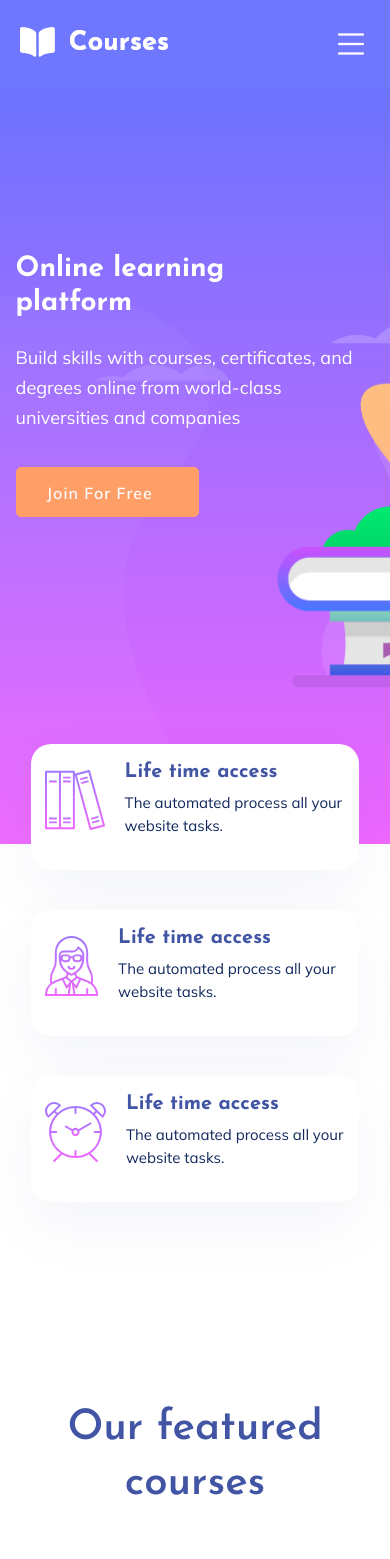
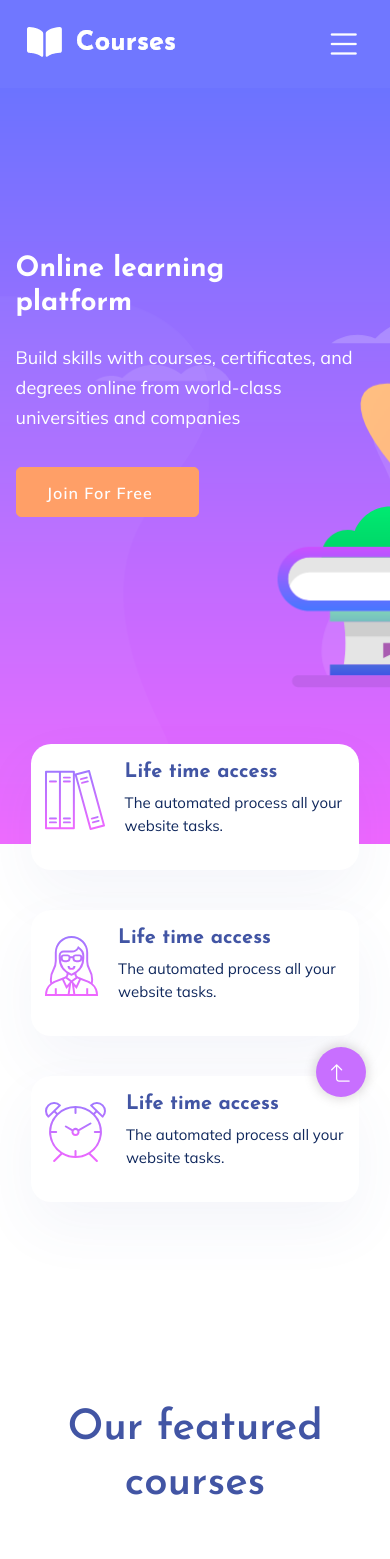
Before and after one commit to carissaayo/course-landing-page-clone, a React (Create React App) app: page / in a window 390 px wide. Shown: the top 1559 px of the page. Built offline with nearby package versions, Linux system fonts and the light colour scheme.

Commit message:
done with the project

```diff
--- a/src/App.css
+++ b/src/App.css
@@ -38,6 +38,8 @@ body {
   width: 100vw;
   height: 100vh;
   overflow-x: hidden;
+position: relative;
+
 }
 
 h1,h2,h3,h4,h5,h6{
@@ -71,7 +73,7 @@ li{
 
 .grid{
   display: grid;
-  grid-template-columns: repeat(2,1fr);
+  /* grid-template-columns: repeat(2,1fr); */
 }
 
 .block{
@@ -98,3 +100,33 @@ margin-bottom: 50px;
   font-size: 27px;
 }
 }
+
+
+/* SCROLL TO STYLES */
+.scrollup {
+  position: fixed;
+  bottom: -30%;
+  right: 1.5rem;
+  z-index: 30;
+  transition: .3s;
+        background: #C86FFF;
+    height: 50px;
+    width: 50px;
+    color: #fff;
+    font-size: 20px;
+    text-align: center;
+    border-radius: 50%;
+    line-height: 48px;
+    border: 2px solid transparent;
+    box-shadow: 0 0 10px 3px rgb(108 98 98 / 20%);
+}
+
+.scrollup:hover {
+  transform: translateY(-.25rem);
+  /* color: var(); */
+}
+
+/* Show Scroll Up*/
+.show-scroll {
+  bottom: 8rem;
+}
--- a/src/App.js
+++ b/src/App.js
@@ -1,24 +1,44 @@
-import './App.css';
+import { useEffect, useState } from "react";
+import "./App.css";
+
 import Header from "./components/Header/Header";
 import Services from "./components/Services/Services";
 import About from "./components/About/About";
-import Subjects from './components/Subjects/Subjects';
-import CTA from './components/CTA/CTA';
-import Experts from './components/Experts/Experts';
-import Outcome from './components/Outcome/Outcome';
-import Footer from './components/Footer/Footer';
+import Subjects from "./components/Subjects/Subjects";
+import CTA from "./components/CTA/CTA";
+import Experts from "./components/Experts/Experts";
+import Outcome from "./components/Outcome/Outcome";
+import Footer from "./components/Footer/Footer";
+
 
 function App() {
+  const [showScroll, setShowScroll] = useState(false);
+  useEffect(() => {
+    const scrollUp = () => {
+      if (window.scrollY > 400) {
+        setShowScroll(true);
+      } else {
+        setShowScroll(false);
+      }
+    };
+
+    window.addEventListener("scroll", scrollUp);
+
+    return () => window.removeEventListener("scroll",scrollUp);
+  }, []);
   return (
     <div className="App">
-     <Header/>
-     <Services/>
-     <About/>
-     <Subjects/>
-     <CTA/>
-     <Experts/>
-     <Outcome/>
-     <Footer/>
+      <Header />
+      <Services />
+      <About />
+      <Subjects />
+      <CTA />
+      <Experts />
+      <Outcome />
+      <Footer />
+      <a href="#" className={showScroll ? "scrollup show-scroll" : "scrollup "}>
+        <i class="bi bi-arrow-90deg-up"></i>
+      </a>
     </div>
   );
 }
--- a/src/components/Header/Header.css
+++ b/src/components/Header/Header.css
@@ -6,5 +6,4 @@
           background-repeat: no-repeat;
     background-position: center center;
     background-size: cover;
-
 }
--- a/src/components/Navbar/Navbar.css
+++ b/src/components/Navbar/Navbar.css
@@ -3,6 +3,15 @@
   padding: 20px 30px;
   height: --nav-height;
   width: 100vw;
+}
+.nav.scrolled{
+  position:fixed;
+  z-index: 40;
+  width: 100%;
+  top:0;
+      background: linear-gradient(to bottom, #c054ff 0%, #5274ff 100%);
+  padding: 20px 60px;
+transition: all .2s linear ;
 }
 
 .logo-con {
@@ -21,11 +30,11 @@
 .sign-con {
   width: 30%;
   height: 100%;
-  padding-right: 30px;
+  padding-right: 50px;
   gap: 20px;
 }
 .sign-con li {
-  height: 100%;
+  height: 52px;
   width: 100%;
   position: relative;
 }
@@ -60,15 +69,18 @@
 
 @media screen and (max-width: 1370px) {
   .nav {
-    max-width: 95%;
-    padding: 20px 40px;
+    /* max-width: 95%; */
+    padding: 20px 7%;
   }
+  .sign-con {
+  padding-right: 70px;
+}
 }
 
 @media screen and (max-width: 990px) {
   .nav {
     max-width: 100%;
-    padding: 20px 20px;
+    padding: 20px 7%;
     position: relative;
   }
 
@@ -76,21 +88,45 @@
     display: block;
     opacity: 10;
   }
-  .nav-con,
+
   .nav__links,
   .sign-con {
     flex-direction: column;
     align-items: flex-start;
     padding: 12px;
+    display: none;
   }
   .nav-con {
     position: absolute;
-    top: 62px;
-    width: 93%;
+    top: 88px;
+    width: 88%;
     background-color: #c86fff;
+    padding: 0px;
+    display: block;
+    transition: height .2s ease-in-out;
+    height: 0;
+    left: 4%;
+  }
+  .show{
+    height: 361px;
     padding: 12px;
-    display: none;
   }
+
+  .nav-con.show{
+    border-bottom: 1px solid white;
+
+  }
+
+
+
+.nav-con.show .nav__links,.nav-con.show  .sign-con {
+  display: flex;
+}
+
+.nav-con.show .sign-con{
+    height: 148px;
+}
+
 
   .nav__links li a{
       font-size: 15px;
--- a/src/components/Navbar/Navbar.js
+++ b/src/components/Navbar/Navbar.js
@@ -1,17 +1,34 @@
-import {useState} from "react";
+import {useEffect, useState} from "react";
 import logo from "../../assets/img/logo.png";
 import "./Navbar.css";
 
 const Navbar = () => {
-  const [open, setOpen] = useState(false)
+  const [open, setOpen] = useState(false);
+    const [scrolled, setScrolled] = useState(false);
+
+  useEffect(() => {
+    const onScroll = () => {
+      if (window.scrollY > 400) {
+        setScrolled(true);
+      } else {
+        setScrolled(false);
+      }
+    };
+
+    window.addEventListener("scroll", onScroll);
+
+    return () => window.removeEventListener("scroll", onScroll);
+  }, []);
+
+
   return (
-    <section className="nav flex">
+    <section className={scrolled ? "nav flex scrolled" : "nav flex"}>
       <div className="logo-con">
         <a href="#">
           <img src={logo} alt="logo" />
         </a>
       </div>
-      <nav className="nav-con flex">
+      <nav className={open ? "nav-con show flex" : "nav-con flex"}>
         <ul className="nav__links flex">
           <li>
             <a href="#">Home</a>
@@ -38,9 +55,9 @@ const Navbar = () => {
           </li>
         </ul>
       </nav>
-        <div className="mobile-nav show-nav" onClick={()=>setOpen(!open)}>
-          <i class="bi bi-list"></i>
-        </div>
+      <div className="mobile-nav show-nav" onClick={() => setOpen(!open)}>
+        <i class="bi bi-list"></i>
+      </div>
     </section>
   );
 };
```
